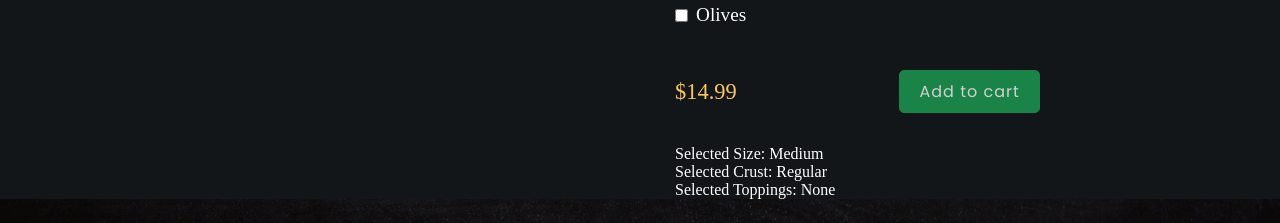
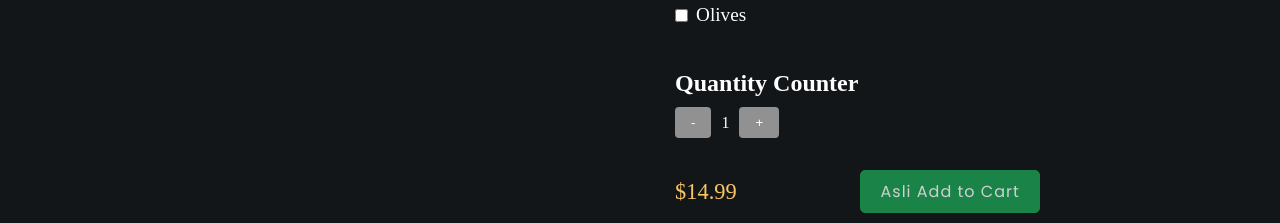
Before and after one commit to soustab10/pizza-planet-project, a React (Create React App) app: page /menu/16 in a window 1280 px wide. Shown: the part 580-803 px from the top of the page. Built offline with nearby package versions, Linux system fonts and the light colour scheme.

Commit message:
cart partially done. not complete

```diff
--- a/src/core-ui/app.css
+++ b/src/core-ui/app.css
@@ -1250,3 +1250,34 @@ hr {
 .terms h3 {
   color: var(--light-gray);
 }
+
+.quantity-counter {
+  background-color: var(--light-black);
+  color: #fff;
+}
+
+.quantity-control {
+  display: flex;
+  justify-content: flex-start;
+  align-items: center;
+}
+
+.counter-btn {
+  background-color: var(--green);
+  color: #fff;
+  border: none;
+  border-radius: 4px;
+  padding: 8px 16px;
+  cursor: pointer;
+}
+
+.counter-btn {
+  background-color: var(--light-gray);
+}
+.counter-heading {
+  margin-bottom: 10px;
+}
+.counter-count {
+  padding-left: 10px;
+  padding-right: 10px;
+}
--- a/src/routes/single-item/SingleItem.js
+++ b/src/routes/single-item/SingleItem.js
@@ -10,6 +10,17 @@ const SingleItem = ({ handleAddProduct, handleRemoveProduct }) => {
   const [selectedSize, setSelectedSize] = useState("Medium");
   const [selectedCrust, setSelectedCrust] = useState("Regular");
   const [selectedToppings, setSelectedToppings] = useState([]);
+  const [quantity, setQuantity] = useState(1);
+
+  const increaseQuantity = () => {
+    setQuantity(quantity + 1);
+  };
+
+  const decreaseQuantity = () => {
+    if (quantity > 1) {
+      setQuantity(quantity - 1);
+    }
+  };
 
   const handleSizeChange = (event) => {
     setSelectedSize(event.target.value);
@@ -43,6 +54,49 @@ const SingleItem = ({ handleAddProduct, handleRemoveProduct }) => {
     }
     console.log(selectedPizza);
   }, singleProduct.pizza_name);
+
+  const addToCart = async (e) => {
+    e.preventDefault();
+    const dataSend = {
+      token: sessionStorage.getItem("token"),
+      pizza: {
+        pizza_id: window.location.pathname.toString().substring(6),
+      },
+      quantity: quantity,
+      pizzaCrust: {
+        crust_id: selectedCrust,
+      },
+      pizzaSize: {
+        size_id: selectedSize,
+      },
+      base_price: singleProduct.price,
+      toppings: selectedToppings,
+    };
+    const bodySend = JSON.stringify(dataSend);
+    fetch("http://localhost:8080/cart/add", {
+      method: "POST",
+      headers: {
+        "Content-Type": "application/json",
+      },
+      body:bodySend,
+    })
+      .then((response) => {
+        console.log(response.status);
+
+        if (!response.ok) {
+          throw new Error("Username and password do not match.");
+        }
+        return response.json();
+      })
+      .then((data) => {
+
+
+       console.log(data);
+      })
+      .catch((error) => {
+        // setFormError(error.message);
+      });
+  };
 
   return (
     <main className="single-item-container">
@@ -124,6 +178,20 @@ const SingleItem = ({ handleAddProduct, handleRemoveProduct }) => {
               </div>
             </label>
           </section>
+          <section>
+            <div className="quantity-counter">
+              <h2 className="counter-heading">Quantity Counter</h2>
+              <div className="quantity-control">
+                <button className="counter-btn" onClick={decreaseQuantity}>
+                  -
+                </button>
+                <span className="counter-count">{quantity}</span>
+                <button className="counter-btn" onClick={increaseQuantity}>
+                  +
+                </button>
+              </div>
+            </div>
+          </section>
 
           <section className="price">
             <p className="price-num">
@@ -131,14 +199,12 @@ const SingleItem = ({ handleAddProduct, handleRemoveProduct }) => {
               {singleProduct.price}
             </p>
 
-            <AddToCartButton
-              handleAddProduct={handleAddProduct}
-              handleRemoveProduct={handleRemoveProduct}
-              singleProduct={singleProduct}
-              selectedAttributes={selectedAttributes}
-              targetAttribute={targetAttribute}
-              setTargetAttribute={setTargetAttribute}
-            />
+            <button
+              onClick={addToCart}
+              className={`passive-button-style active-add-to-cart`}
+            >
+              Asli Add to Cart
+            </button>
           </section>
 
           <div>
```
